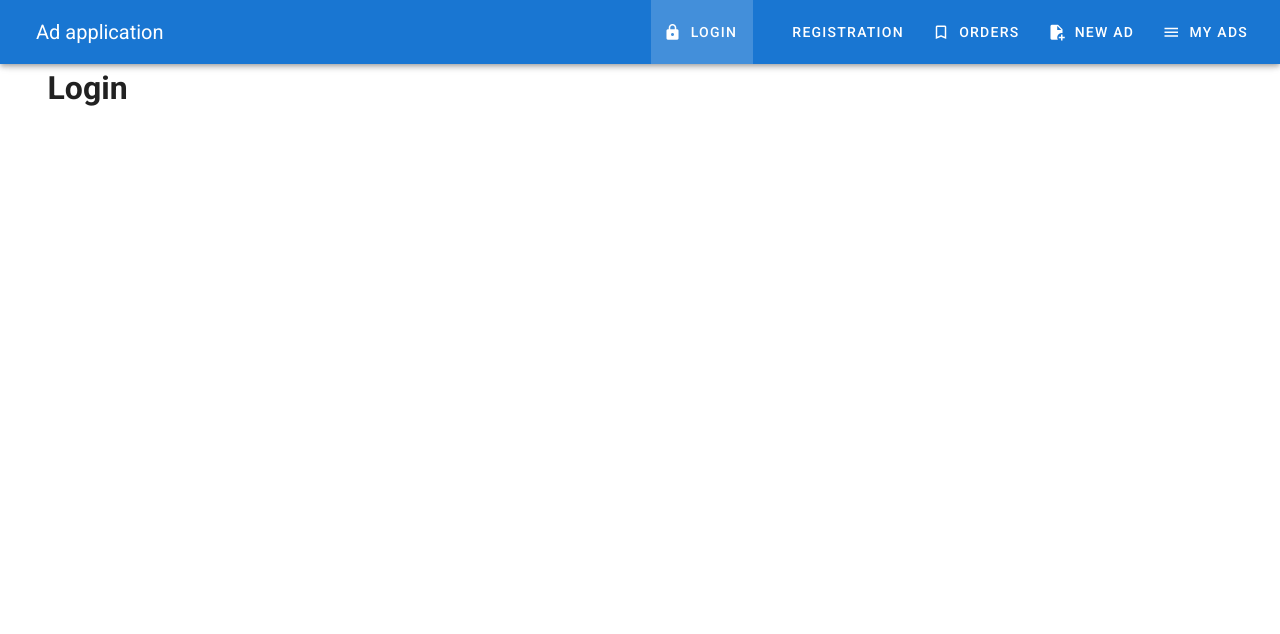
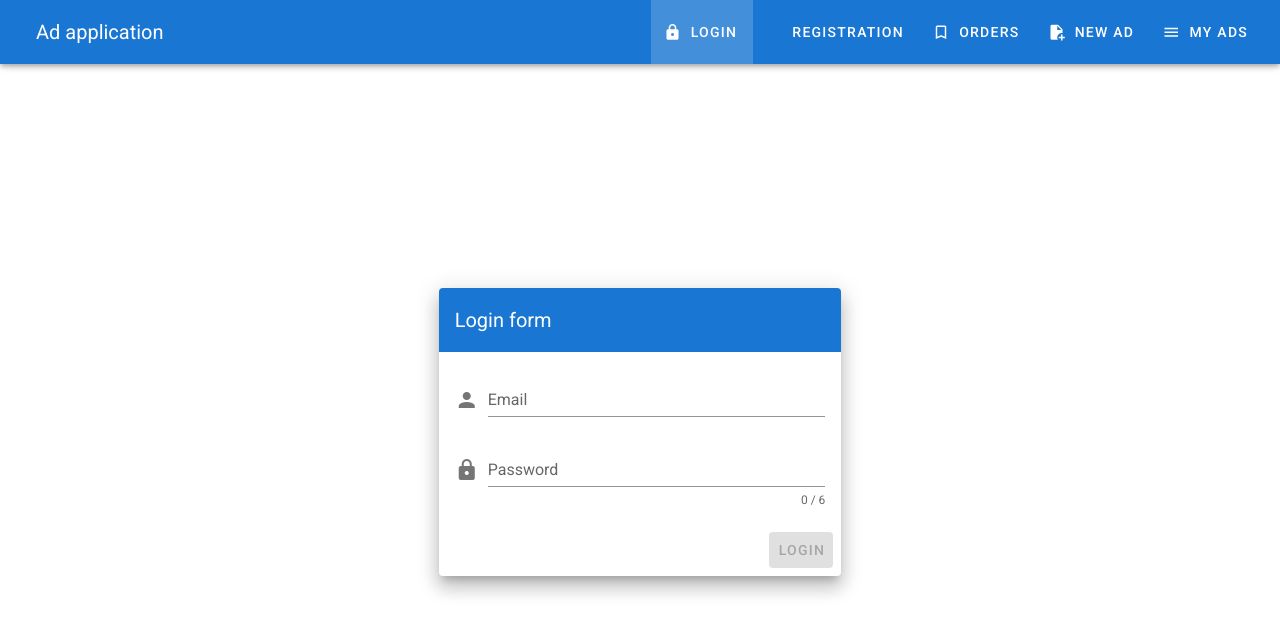
Before and after one commit to saniok333/br_lesson_vue2, a Vue app: page /login in a window 1280 px wide. Shown: the top 634 px of the page. Built offline with nearby package versions, Linux system fonts and the light colour scheme.

Commit message:
implementation login

```diff
--- a/src/components/Auth/Login.vue
+++ b/src/components/Auth/Login.vue
@@ -1,17 +1,73 @@
 <template>
-  <v-container>
-    <v-layout row>
-      <v-flex xs12>
-        <h1>Login</h1>
-      </v-flex>
-    </v-layout>
+  <v-container class="fill-height" fluid>
+    <v-row align="center" justify="center">
+      <v-col cols="12" sm="8" md="4">
+        <v-card class="elevation-12">
+          <v-toolbar color="primary" dark flat>
+            <v-toolbar-title>Login form</v-toolbar-title>
+          </v-toolbar>
+          <v-card-text>
+            <v-form ref="form" v-model="valid" validation>
+              <v-text-field
+                label="Email"
+                name="email"
+                prepend-icon="mdi-account"
+                type="email"
+                :rules="emailRules"
+                v-model="email"
+              />
+
+              <v-text-field
+                label="Password"
+                name="password"
+                prepend-icon="mdi-lock"
+                type="password"
+                :counter="6"
+                :rules="passwordRules"
+                v-model="password"
+              />
+            </v-form>
+          </v-card-text>
+          <v-card-actions>
+            <v-spacer />
+            <v-btn color="primary" @click="onSubmit" :disabled="!valid">Login</v-btn>
+          </v-card-actions>
+        </v-card>
+      </v-col>
+    </v-row>
   </v-container>
 </template>
 
 <script>
 export default {
   data() {
-    return {};
+    return {
+      email: "",
+      password: "",
+      valid: false,
+      emailRules: [
+        v => !!v || "E-mail is required",
+        v => /.+@.+\..+/.test(v) || "E-mail must be valid"
+      ],
+      passwordRules: [
+        v => !!v || "Password is required",
+        v =>
+          (v && v.length >= 6) ||
+          "Password must be equal or more than 6 characters"
+      ]
+    };
+  },
+  methods: {
+    onSubmit() {
+      if (this.$refs.form.validate()) {
+        const user = {
+          email: this.email,
+          password: this.password
+        };
+
+        console.log(user);
+      }
+    }
   }
 };
 </script>
```
